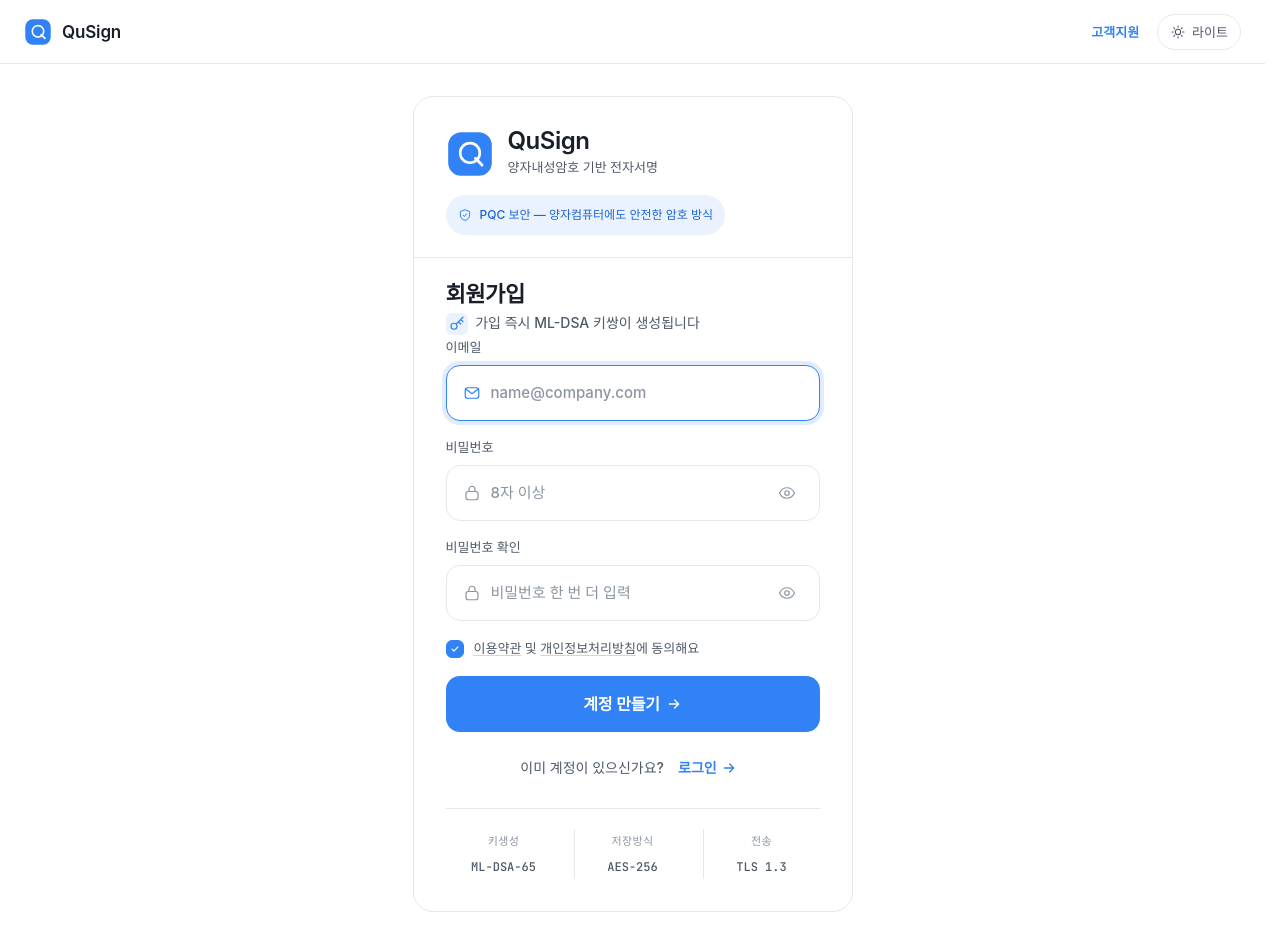
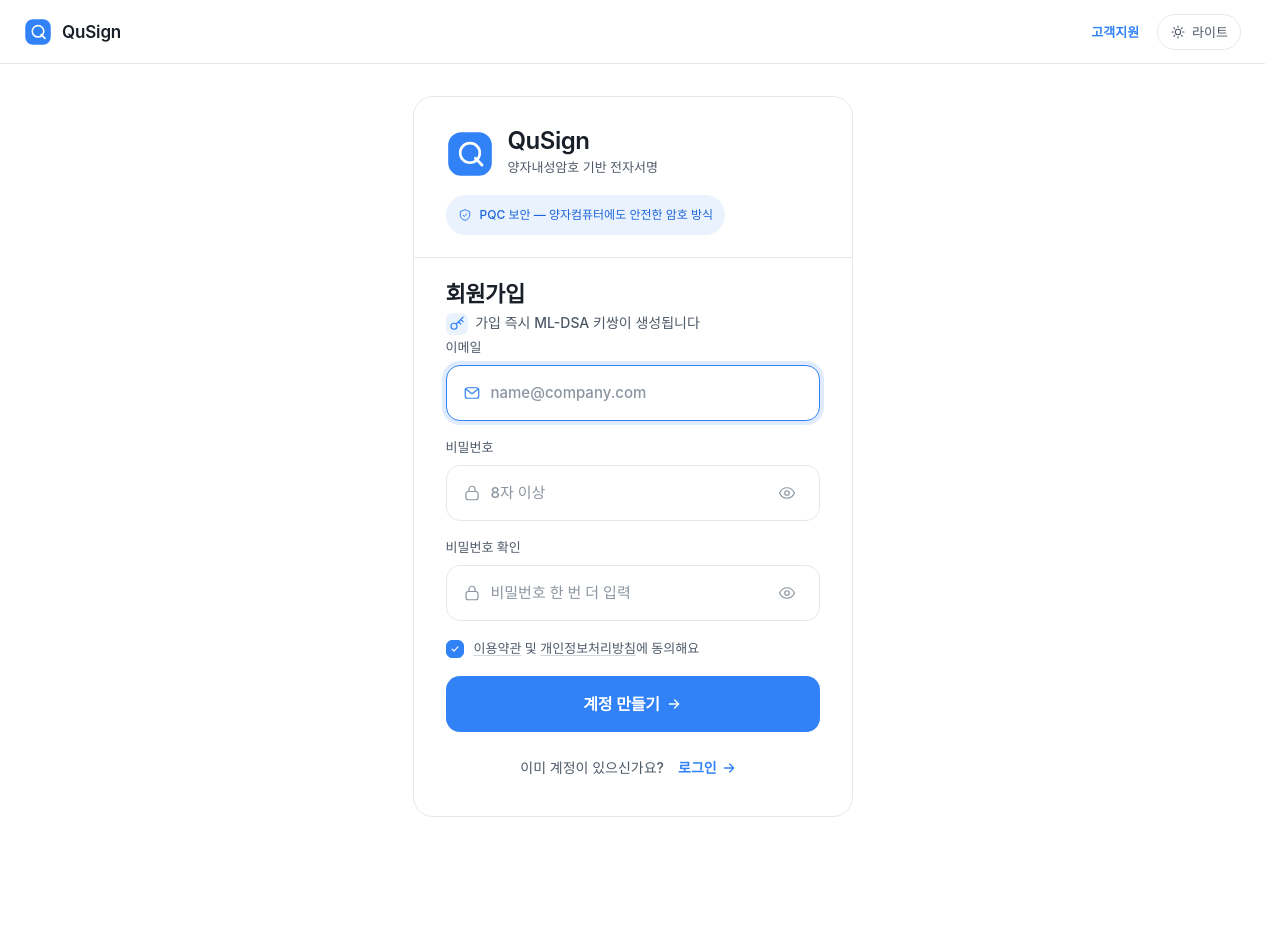
Before and after one commit to kwakchaewon/QuSign, a Vue app in the folder frontend/: page /signup in a window 1280 px wide. Shown: the top 950 px of the page. After the commit the page ends 881 px from the top, so only its background shows below. Built offline with nearby package versions, Linux system fonts and the light colour scheme; a web font is replaced by a local one.

Commit message:
style: 회원가입 하단 기술 스펙 표시 제거

```diff
--- a/frontend/src/views/SignupView.vue
+++ b/frontend/src/views/SignupView.vue
@@ -43,14 +43,6 @@
             </div>
           </div>
 
-          <div class="qs-card-foot">
-            <div class="qs-trust">
-              <div v-for="item in trustItems" :key="item.k" class="qs-trust-item">
-                <span class="qs-trust-k">{{ item.k }}</span>
-                <span class="qs-trust-v">{{ item.v }}</span>
-              </div>
-            </div>
-          </div>
         </div>
       </section>
     </main>
@@ -103,12 +95,6 @@
 
 const success = ref({ show: false, email: '' })
 
-const trustItems = [
-  { k: '키생성', v: 'ML-DSA-65' },
-  { k: '저장방식', v: 'AES-256' },
-  { k: '전송', v: 'TLS 1.3' },
-]
-
 function handleSuccess(email: string) {
   success.value = { show: true, email }
 }
```
